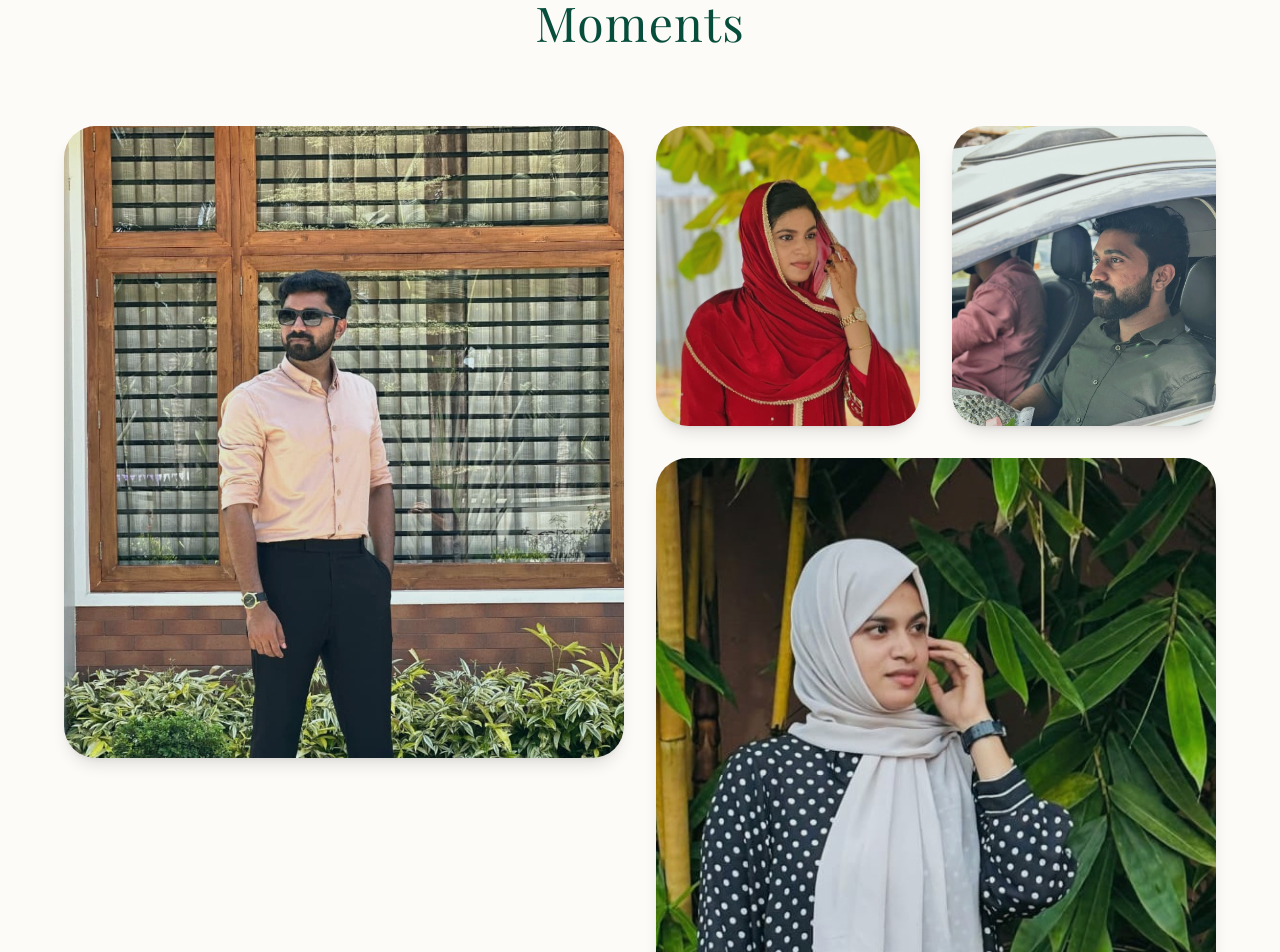
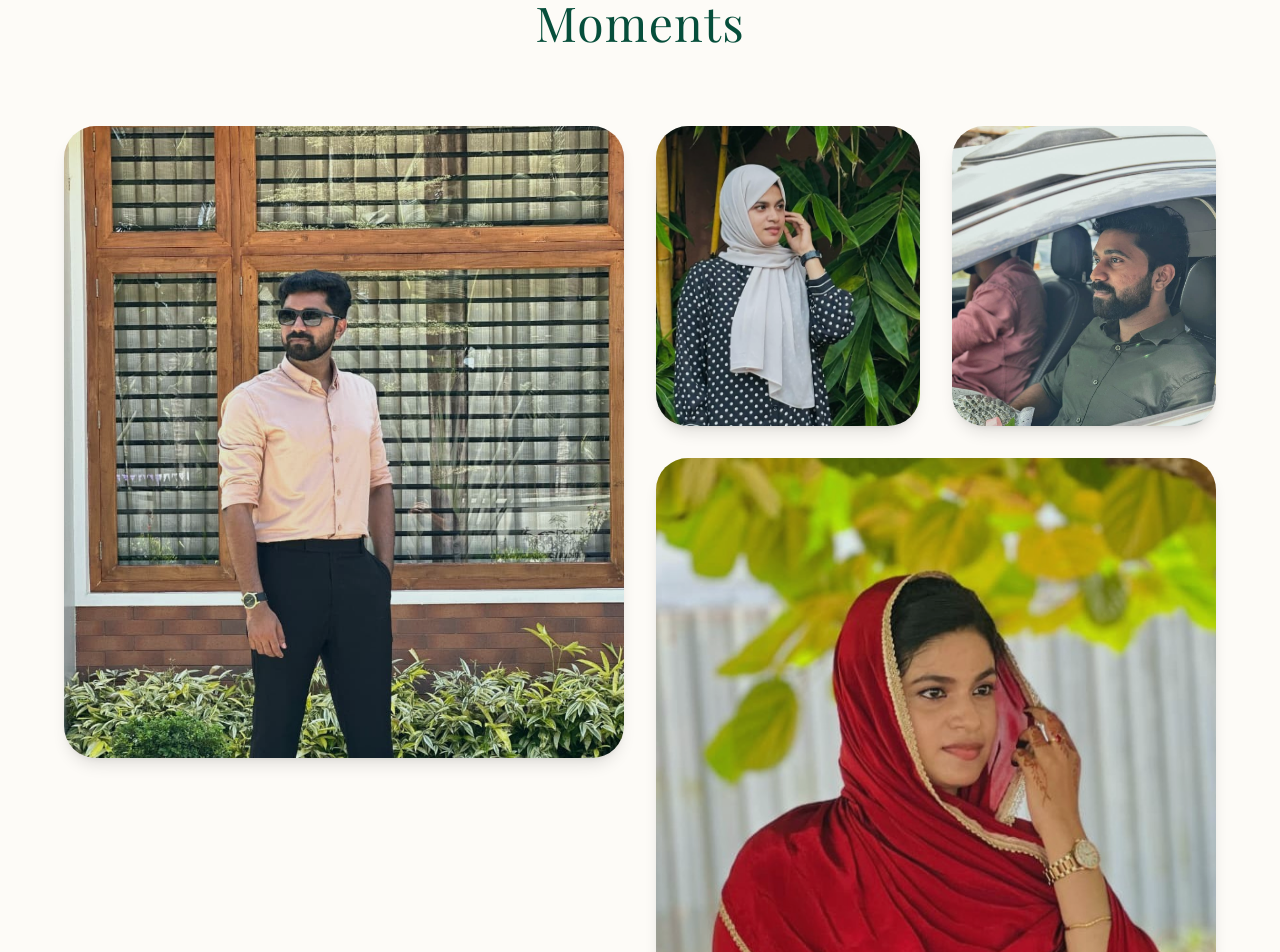
Before and after one commit to ADIL-SALAH/WEDDING-INVITATION, a React (Vite) app: page / in a window 1280 px wide. Shown: the part 2360-3312 px from the top of the page. Built offline with nearby package versions, Linux system fonts and the light colour scheme; a web font is replaced by a local one.

Commit message:
images update

```diff
--- a/src/components/Gallery.jsx
+++ b/src/components/Gallery.jsx
@@ -8,7 +8,7 @@ export default function Gallery() {
       className: "col-span-2 row-span-2"
     },
     {
-      src: "10.jpeg",
+      src: "15.jpeg",
       alt: "Wedding aesthetic 2",
       className: "col-span-1 row-span-1"
     },
@@ -18,7 +18,7 @@ export default function Gallery() {
       className: "col-span-1 row-span-1"
     },
     {
-      src: "15.jpeg",
+      src: "10.jpeg",
       alt: "Wedding aesthetic 4",
       className: "col-span-2 row-span-2"
     }
```
